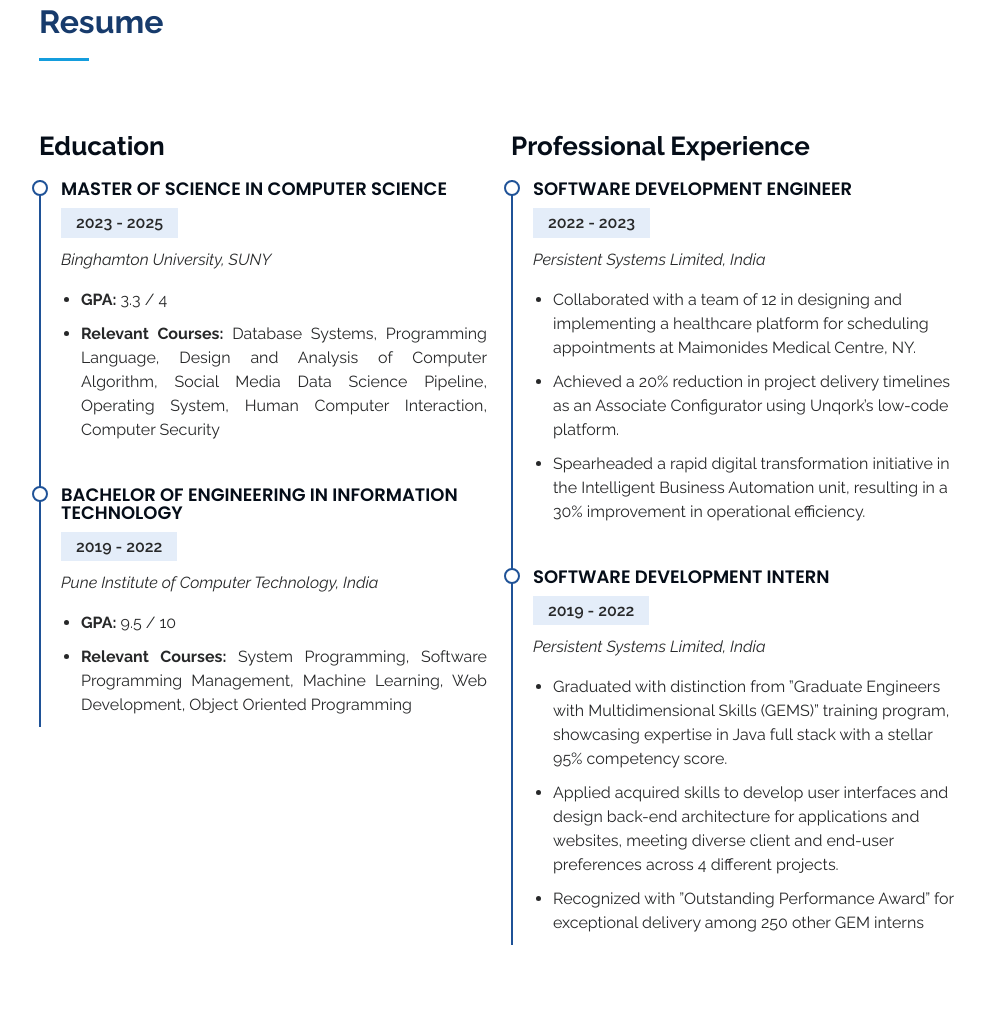
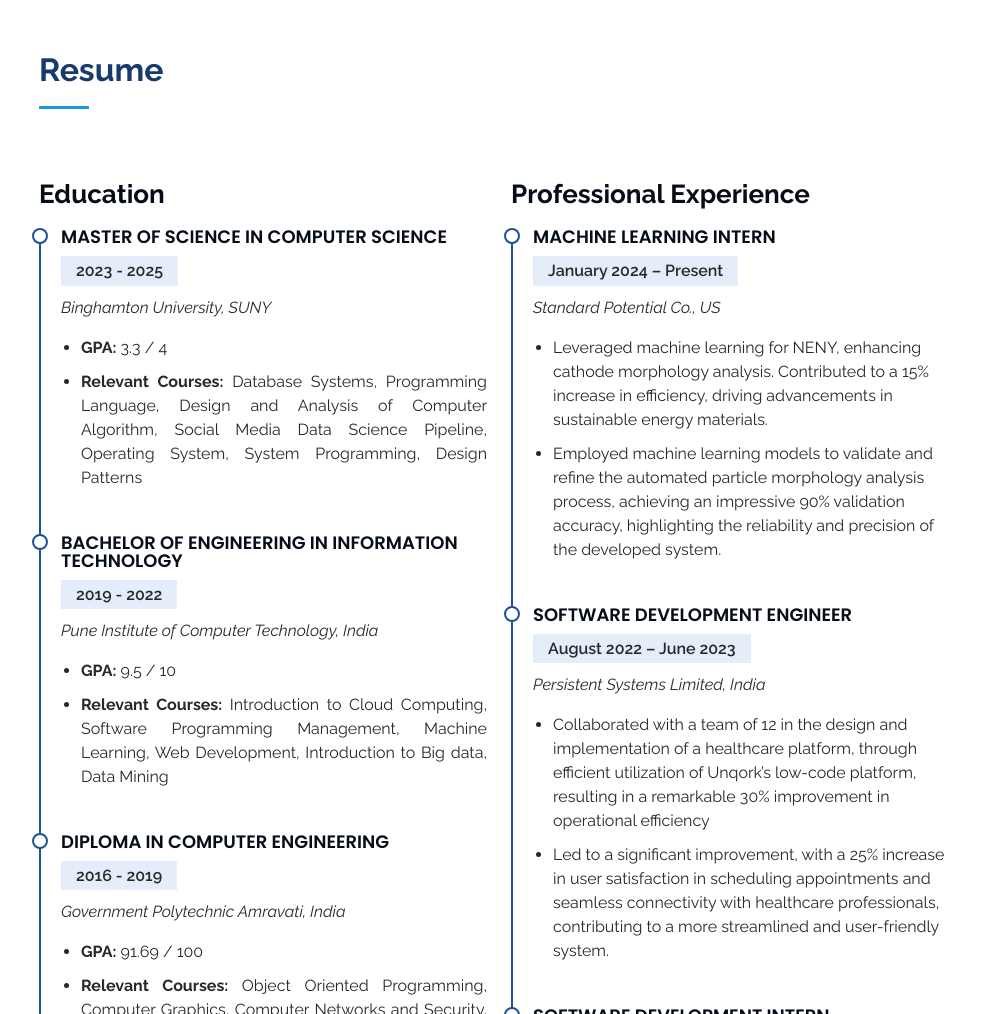
Before and after one commit to ishaharne03/myPortfolioWebsite, a plain HTML site: page index.html in a window 1280 px wide. Shown: the part 1786-2800 px from the top of the page, without its empty margins (291-1274 px from the left). Drawn offline with Linux system fonts and the light colour scheme.

Commit message:
🔨 Changes made to experience and skills section

```diff
--- a/index.html
+++ b/index.html
@@ -93,7 +93,7 @@
           <h2>About</h2>
         </div>
         <p >
-          I'm a computer Science enthusiast on track for a Master's at Binghamton University. My journey includes a standout Java full stack internship, shaping healthcare tech at Persistent Systems Limited, and spearheading automation projects with Unqork.
+          I'm a computer Science enthusiast on track for a Master's at Binghamton University. In my current pursuit of knowledge, I am actively engaged in a stimulating machine learning internship, where I am delving into cutting-edge technologies and applying advanced algorithms to real-world challenges. My journey includes a standout Java full stack internship, shaping healthcare tech at Persistent Systems Limited, and spearheading automation projects with Unqork.
           From diving into machine learning to crafting full stack and data analysis projects, my passion for web development fuels my present endeavors. I'm now on the hunt for a dynamic summer '24 internship to continue my tech journey!
 
         </p>
@@ -139,7 +139,7 @@
             </div>
 
             <div class="progress">
-              <span class="skill">JavaScript <i class="val">80%</i></span>
+              <span class="skill">JavaScript / TypeScript <i class="val">80%</i></span>
               <div class="progress-bar-wrap">
                 <div class="progress-bar" role="progressbar" aria-valuenow="80" aria-valuemin="0" aria-valuemax="100"></div>
               </div>
@@ -172,7 +172,7 @@
             </div>
 
             <div class="progress">
-              <span class="skill">React.js <i class="val">85%</i></span>
+              <span class="skill">NodeJs / ExpressJs <i class="val">85%</i></span>
               <div class="progress-bar-wrap">
                 <div class="progress-bar" role="progressbar" aria-valuenow="85" aria-valuemin="0" aria-valuemax="100"></div>
               </div>
@@ -232,8 +232,8 @@
               <ul>
                 <li style="text-align: justify"><b>GPA:</b> 3.3 / 4</li>
 
-                <li style="text-align: justify"><strong>Relevant Courses:</strong> Database Systems, Programming Language, Design and Analysis of Computer Algorithm,
-                  Social Media Data Science Pipeline, Operating System, Human Computer Interaction, Computer Security</li>
+                <li style="text-align: justify"><strong>Relevant Courses:</strong> Database Systems, Programming Language, Design and Analysis of Computer
+                  Algorithm, Social Media Data Science Pipeline, Operating System, System Programming, Design Patterns</li>
               </ul>
             </div>
             <div class="resume-item">
@@ -243,36 +243,55 @@
               <ul>
                 <li style="text-align: justify"><b>GPA:</b> 9.5 / 10</li>
 
-                <li style="text-align: justify"><strong>Relevant Courses:</strong> System Programming, Software Programming Management, Machine Learning,
-                  Web Development, Object Oriented Programming</li>
+                <li style="text-align: justify"><strong>Relevant Courses:</strong> Introduction to Cloud Computing, Software Programming Management, Machine Learning,
+                  Web Development, Introduction to Big data, Data Mining</li>
+              </ul>
+            </div>
+            <div class="resume-item">
+              <h4>Diploma in Computer Engineering</h4>
+              <h5>2016 - 2019</h5>
+              <p><em>Government Polytechnic Amravati, India</em></p>
+              <ul>
+                <li style="text-align: justify"><b>GPA:</b> 91.69 / 100</li>
+
+                <li style="text-align: justify"><strong>Relevant Courses:</strong> Object Oriented Programming, Computer Graphics, Computer Networks and Security, Python Programming, Programming Languages </li>
               </ul>
             </div>
           </div>
           <div class="col-lg-6" data-aos="fade-up" data-aos-delay="100">
             <h3 class="resume-title">Professional Experience</h3>
             <div class="resume-item">
+              <h4>Machine Learning Intern</h4>
+              <h5>January 2024 – Present</h5>
+              <p><em>Standard Potential Co., US  </em></p>
+              <ul>
+                <li>Leveraged machine learning for NENY, enhancing cathode morphology analysis. Contributed to a 15% increase in
+                  efficiency, driving advancements in sustainable energy materials.</li>
+                <li>Employed machine learning models to validate and refine the automated particle morphology analysis process,
+                  achieving an impressive 90% validation accuracy, highlighting the reliability and precision of the developed system.</li>
+              </ul>
+            </div>
+            <div class="resume-item">
               <h4>Software Development Engineer</h4>
-              <h5>2022 - 2023</h5>
+              <h5>August 2022 – June 2023</h5>
               <p><em>Persistent Systems Limited, India  </em></p>
               <ul>
-                <li>Collaborated with a team of 12 in designing and implementing a healthcare platform for scheduling appointments at
-                  Maimonides Medical Centre, NY.</li>
-                <li>Achieved a 20% reduction in project delivery timelines as an Associate Configurator using Unqork’s low-code
-                  platform.</li>
-                <li>Spearheaded a rapid digital transformation initiative in the Intelligent Business Automation unit, resulting in a
-                  30% improvement in operational efficiency.</li>
+                <li>Collaborated with a team of 12 in the design and implementation of a healthcare platform, through efficient utilization of
+                  Unqork’s low-code platform, resulting in a remarkable 30% improvement in operational efficiency</li>
+                <li>Led to a significant improvement, with a 25% increase in user satisfaction in scheduling appointments and seamless
+                  connectivity with healthcare professionals, contributing to a more streamlined and user-friendly system.</li>
+
               </ul>
             </div>
             <div class="resume-item">
               <h4>Software Development Intern</h4>
-              <h5>2019 - 2022</h5>
+              <h5>February 2022 – August 2022</h5>
               <p><em>Persistent Systems Limited, India </em></p>
               <ul>
                 <li>Graduated with distinction from ”Graduate Engineers with Multidimensional Skills (GEMS)” training program,
                   showcasing expertise in Java full stack with a stellar 95% competency score.</li>
                 <li>Applied acquired skills to develop user interfaces and design back-end architecture for applications and websites,
                   meeting diverse client and end-user preferences across 4 different projects.</li>
-                <li>Recognized with ”Outstanding Performance Award” for exceptional delivery among 250 other GEM interns</li>
               </ul>
             </div>
           </div>
@@ -293,7 +312,7 @@
           <div class="col-lg-4 col-md-6 icon-box" data-aos="fade-up">
             <div class="icon"><i class="bi bi-briefcase"></i></div>
             <h4 class="title"><a href="https://github.com/ishaharne03">Analysis of Social Media Trends on Sports</a></h4>
-            <p class="description">Tech stack : React, Django, PostgreSQL, Recharts, Chart.js</p>
+            <p class="description">Tech stack : Python, React, Django, PostgreSQL, Recharts, Chart.js</p>
           </div>
           <div class="col-lg-4 col-md-6 icon-box" data-aos="fade-up" data-aos-delay="100">
             <div class="icon"><i class="bi bi-card-checklist"></i></div>
@@ -307,8 +326,8 @@
           </div>
           <div class="col-lg-4 col-md-6 icon-box" data-aos="fade-up" data-aos-delay="300">
             <div class="icon"><i class="bi bi-binoculars"></i></div>
-            <h4 class="title"><a href="https://github.com/ishaharne03/drawingApp">My Canvas</a></h4>
-            <p class="description">Tech Stack : HTML, CSS, Javascript</p>
+            <h4 class="title"><a href="https://github.com/ishaharne03/drawingApp">Chatroom</a></h4>
+            <p class="description">Tech Stack : HTML, CSS, Javascript, NodeJs, ExpressJs, Socket.io</p>
           </div>
           <div class="col-lg-4 col-md-6 icon-box" data-aos="fade-up" data-aos-delay="400">
             <div class="icon"><i class="bi bi-brightness-high"></i></div>
```
Also changed, not shown: assets/img/favicon.png (deleted).
